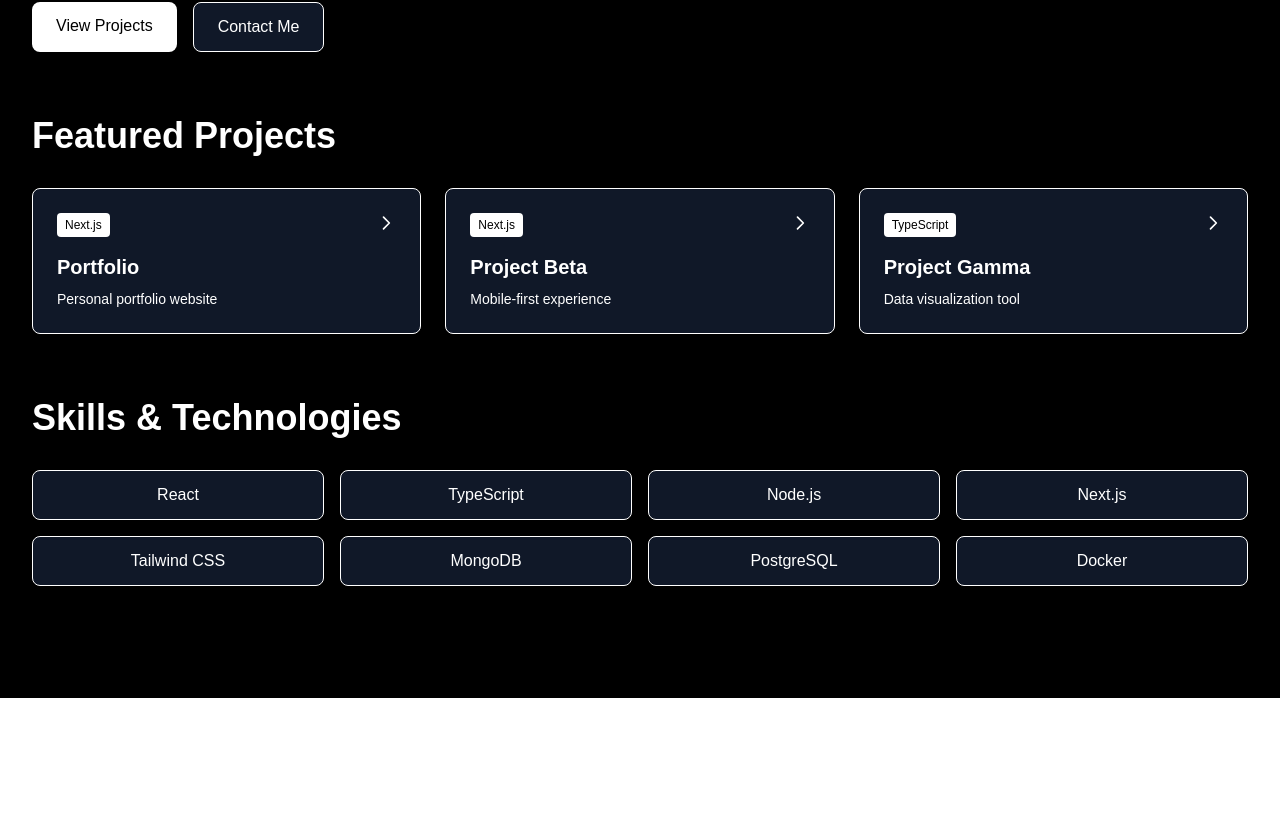
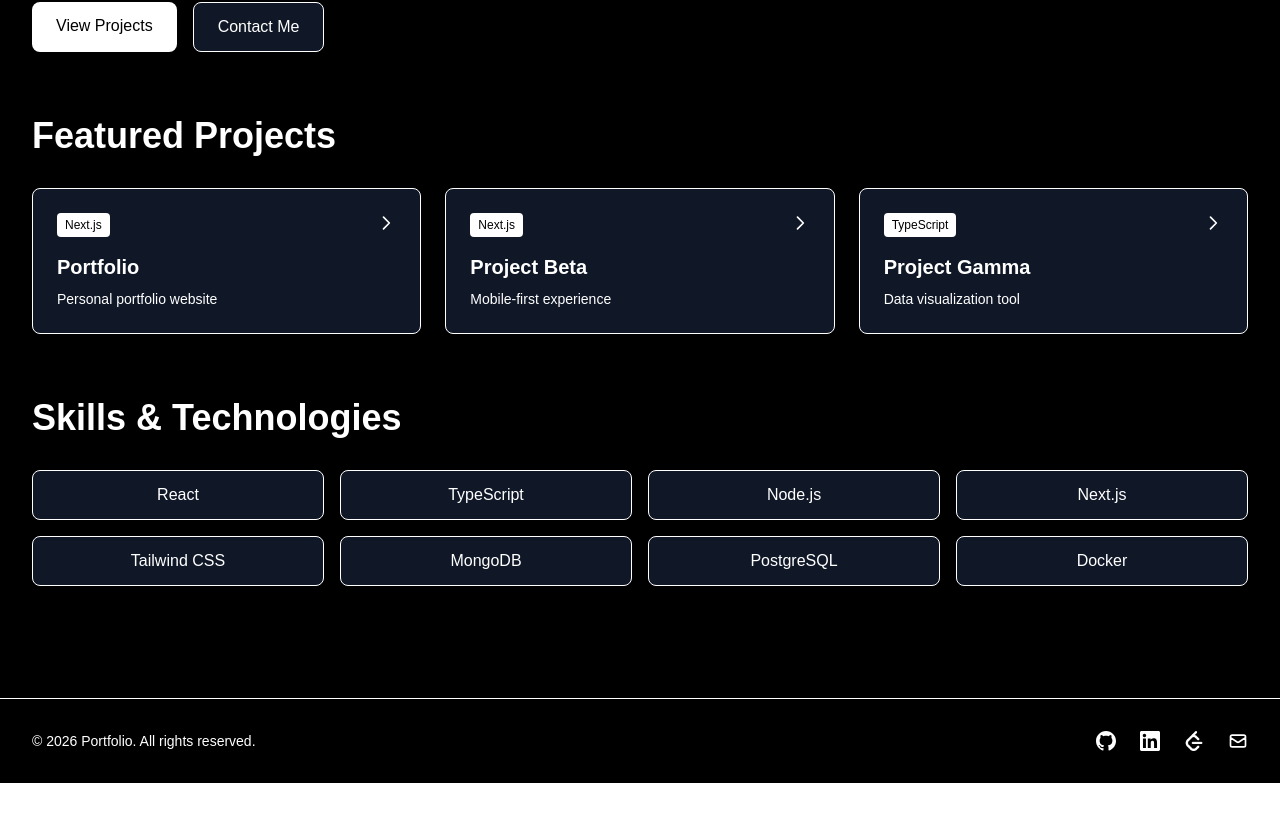
Before and after one commit to im24a-mendolag/portfolio, a Next.js app: page / in a window 1280 px wide. Shown: the part 250-1072 px from the top of the page. After the commit the page ends 1033 px from the top, so only its background shows below. Built offline with nearby package versions, Linux system fonts and the light colour scheme.

Commit message:
fixed navbar

```diff
--- a/components/Footer.js
+++ b/components/Footer.js
@@ -2,7 +2,7 @@
 
 export default function Footer() {
   return (
-    <footer className="w-full mt-16">
+    <footer className="w-full bg-black">
       <div className="w-full h-px bg-white mb-8"></div>
       <div className="flex items-center justify-between px-8 pb-8 max-w-7xl mx-auto">
         <p className="text-white text-sm">© 2026 Portfolio. All rights reserved.</p>
```
Also changed, not shown: 1 other file (tests, documents, lock files or other folders).
